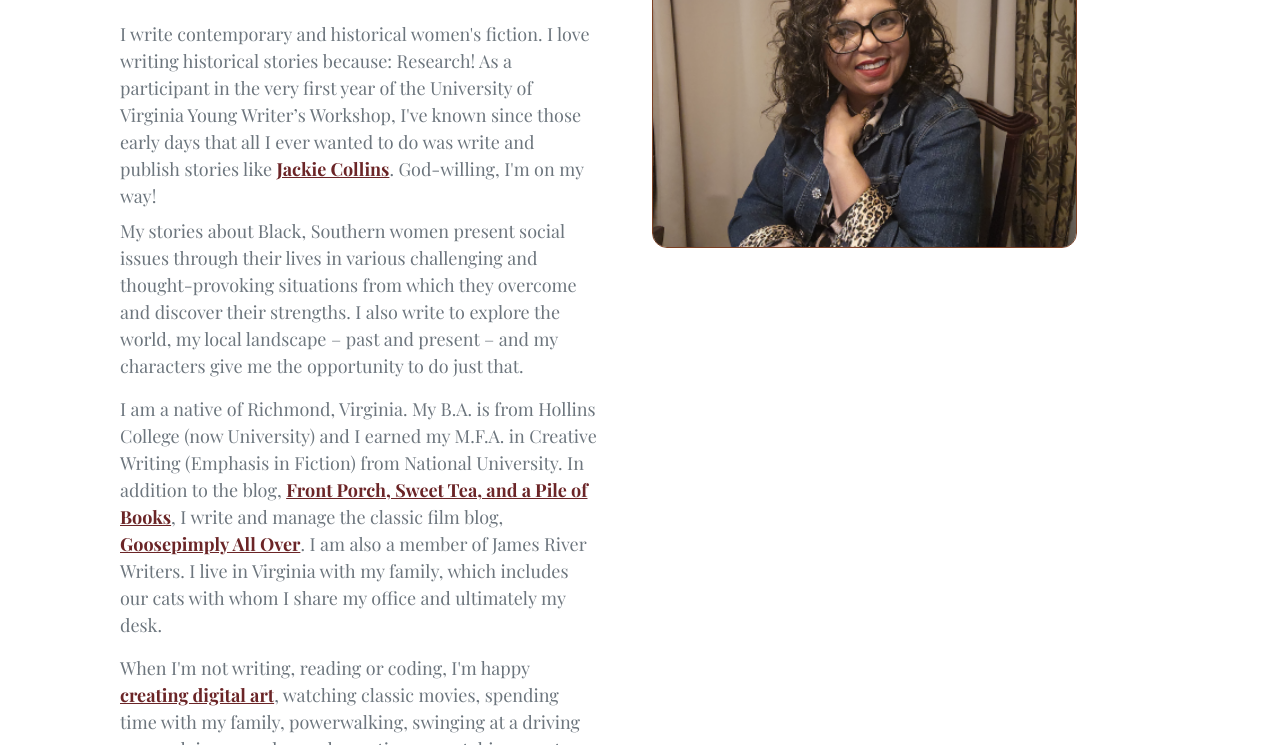
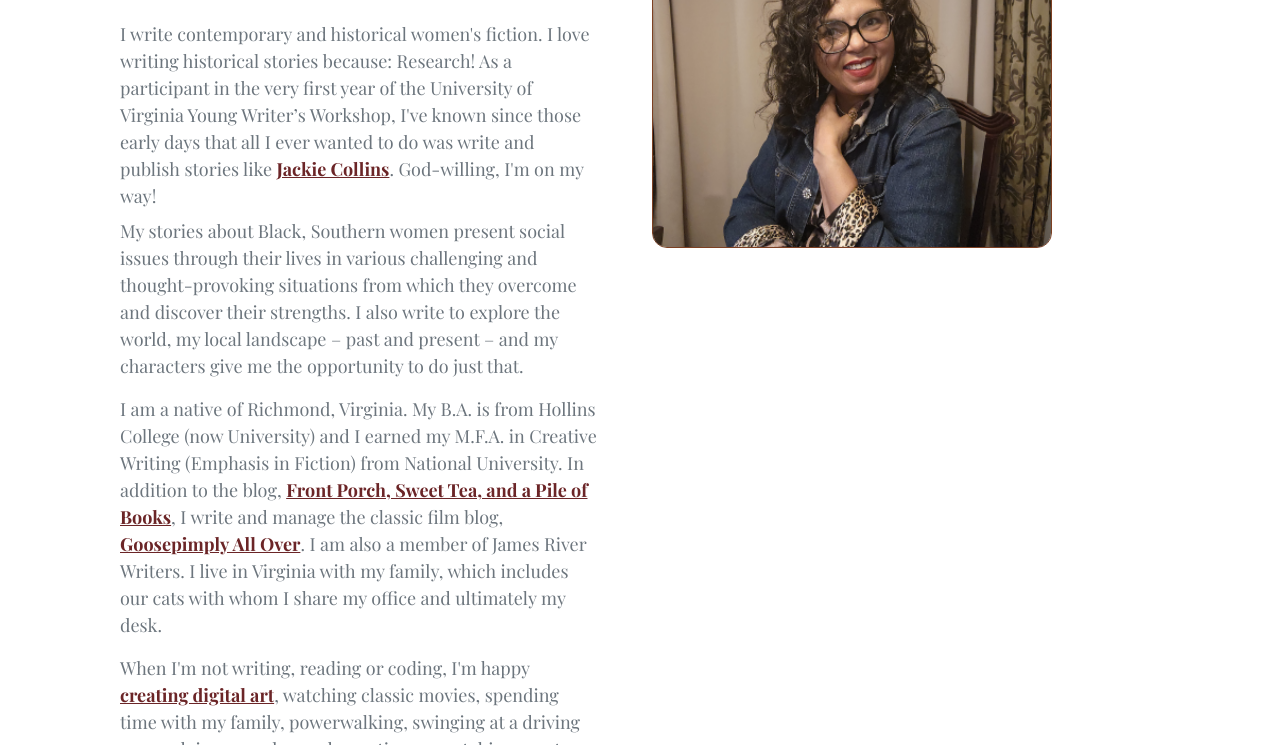
Before and after one commit to tonyarice/updated-author-site, a plain HTML site: page about.html in a window 1280 px wide. Shown: the part 355-1100 px from the top of the page. Drawn offline with nearby package versions, Linux system fonts and the light colour scheme; a web font is replaced by a local one.

Commit message:
Updated image dimensions on about page
Image size update

```diff
--- a/about.html
+++ b/about.html
@@ -93,7 +93,7 @@
     </div>
 </div>
     <div class="col-md-6 mt-3">
-    <img src="/images/tcr/Untitled design (10).png" width="425" height="335" alt="profile" title="Tonya Rice" class="about-pic"/>
+    <img src="/images/tcr/Untitled design (10).png" width="400" height="335" alt="profile" title="Tonya Rice" class="about-pic"/>
     </div>
 </div>
 </div>
```
